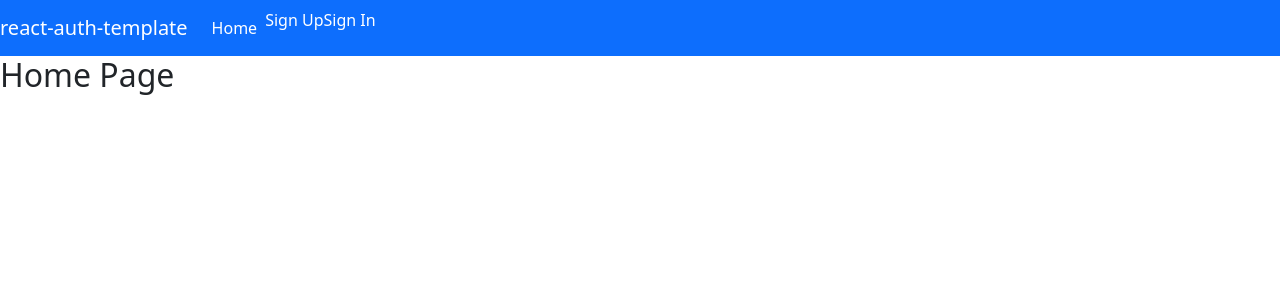
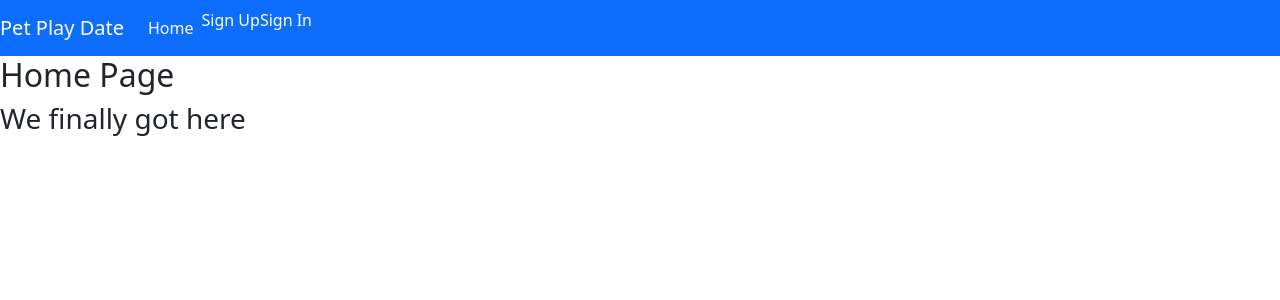
Before and after one commit to lyee197/project-4-client, a React (Create React App) app: page / in a window 1280 px wide. Shown: the top 300 px of the page. Built offline with nearby package versions, Linux system fonts and the light colour scheme.

Commit message:
Created api Reciever for events

```diff
--- /dev/null
+++ b/src/api/events.js
@@ -0,0 +1,6 @@
+import apiUrl from "../apiConfig";
+import axios from "axios";
+
+export const getAllEvents = () => {
+    return axios(`${apiUrl}/events`)
+}
--- a/src/components/Home.js
+++ b/src/components/Home.js
@@ -5,6 +5,7 @@ const Home = (props) => {
 	return (
 		<>
 			<h2>Home Page</h2>
+			<h3>We finally got here</h3>
 		</>
 	)
 }
--- a/src/components/shared/Header.js
+++ b/src/components/shared/Header.js
@@ -46,7 +46,7 @@ const Header = ({ user }) => (
 	<Navbar bg='primary' variant='dark' expand='md'>
 		<Navbar.Brand>
             <Link to='/' style={linkStyle}>
-                react-auth-template
+                Pet Play Date
             </Link>
         </Navbar.Brand>
 		<Navbar.Toggle aria-controls='basic-navbar-nav' />
```
Also changed, not shown: 1 other file (tests, documents, lock files or other folders).
